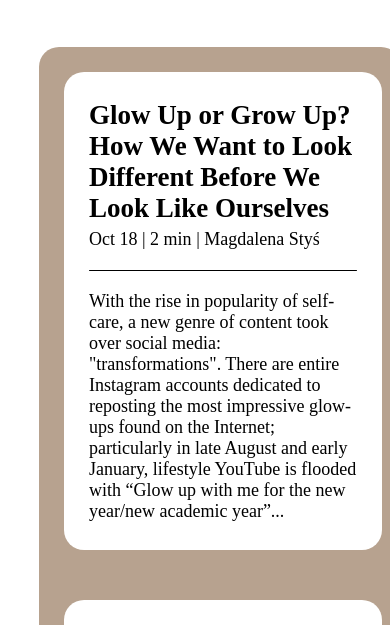
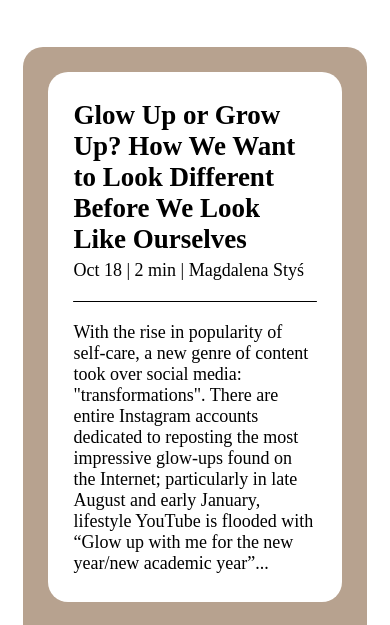
Before and after one commit to lilyxmeng/cafe-mocha, a plain HTML site: page blog.html in a window 390 px wide. Shown: the part 196-821 px from the top of the page. Drawn offline with Linux system fonts and the light colour scheme; a web font is replaced by a local one.

Commit message:
fixed formatting

```diff
--- a/css/blog.css
+++ b/css/blog.css
@@ -61,13 +61,11 @@
   }
 
   .blog-content {
-    padding: 40px 15px;
-    width: 100%;
+    padding: 40px;
   }
 
   .blog-post {
     padding: 35px;
-    width: 86%;
     transition: opacity 0.5s;
   }
 
@@ -107,7 +105,7 @@
 
   .blog {
     padding: 40px 20px;
-    width: 80%;
+    width: 88%;
   }
 
   .blog-title {
```
